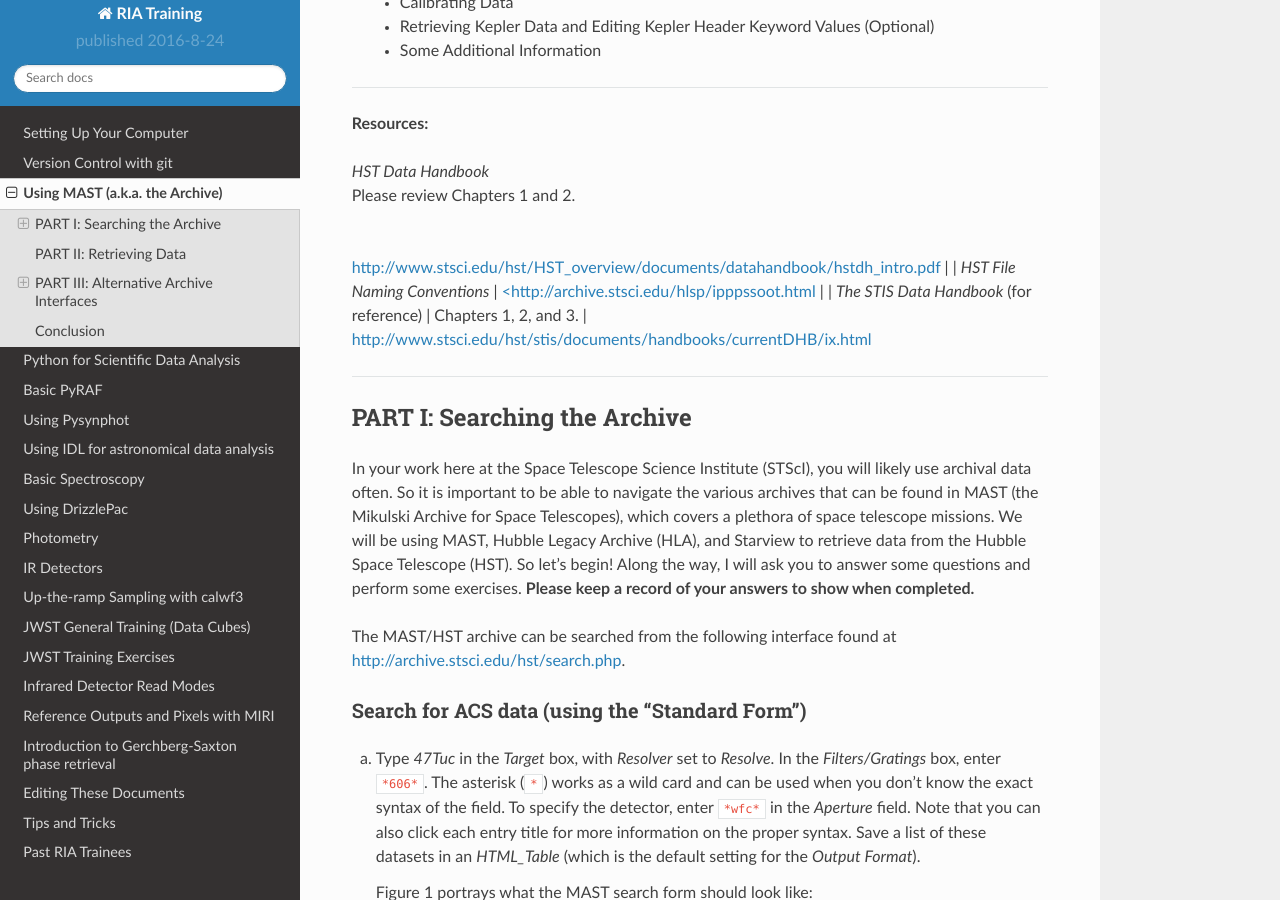
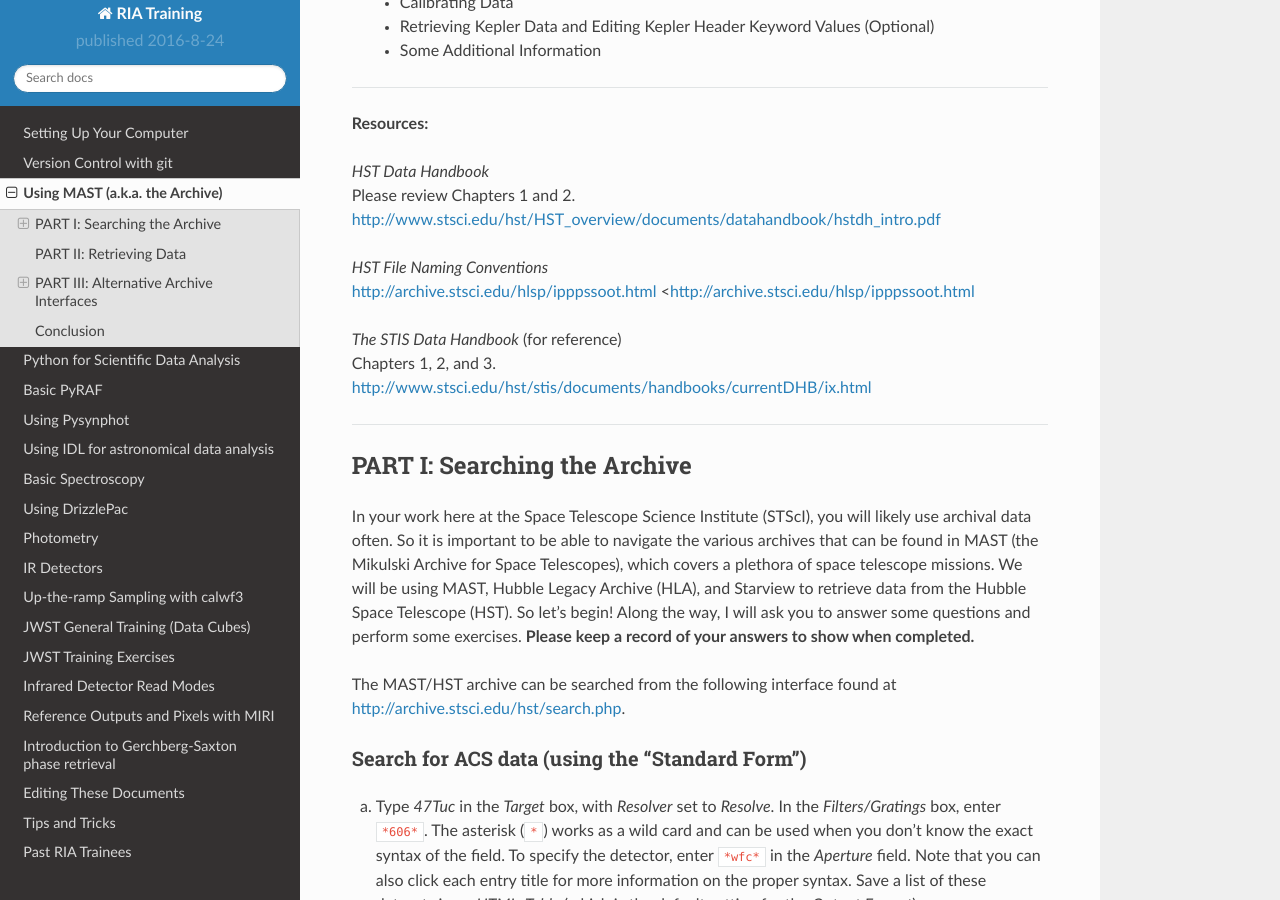
Before and after one commit to staceybright/training-library, a Sphinx documentation site: the page built from source/archives.txt, in a window 1280 px wide and 900 px high, scrolled down 506 px. Built offline with Sphinx 7.4.7 and the Read the Docs theme 2.0.0, drawn with Linux system fonts in a browser that asks for light colours; some of the changed lines change nothing that is shown.

Commit message:
Mistakes abound -- but hopefully simplified syntax for the links?

```diff
--- a/source/archives.txt
+++ b/source/archives.txt
@@ -29,15 +29,14 @@
 
 | *HST Data Handbook*
 | Please review Chapters 1 and 2.
-|
-`<http://www.stsci.edu/hst/HST_overview/documents/datahandbook/hstdh_intro.pdf>`__
+| http://www.stsci.edu/hst/HST_overview/documents/datahandbook/hstdh_intro.pdf
 |
 | *HST File Naming Conventions*
-| `<http://archive.stsci.edu/hlsp/ipppssoot.html <http://archive.stsci.edu/hlsp/ipppssoot.html>`__
+| http://archive.stsci.edu/hlsp/ipppssoot.html <http://archive.stsci.edu/hlsp/ipppssoot.html
 |
 | *The STIS Data Handbook* (for reference)
 | Chapters 1, 2, and 3.
-| `<http://www.stsci.edu/hst/stis/documents/handbooks/currentDHB/ix.html>`__
+| http://www.stsci.edu/hst/stis/documents/handbooks/currentDHB/ix.html
 
 --------------------------------------------
 
```
